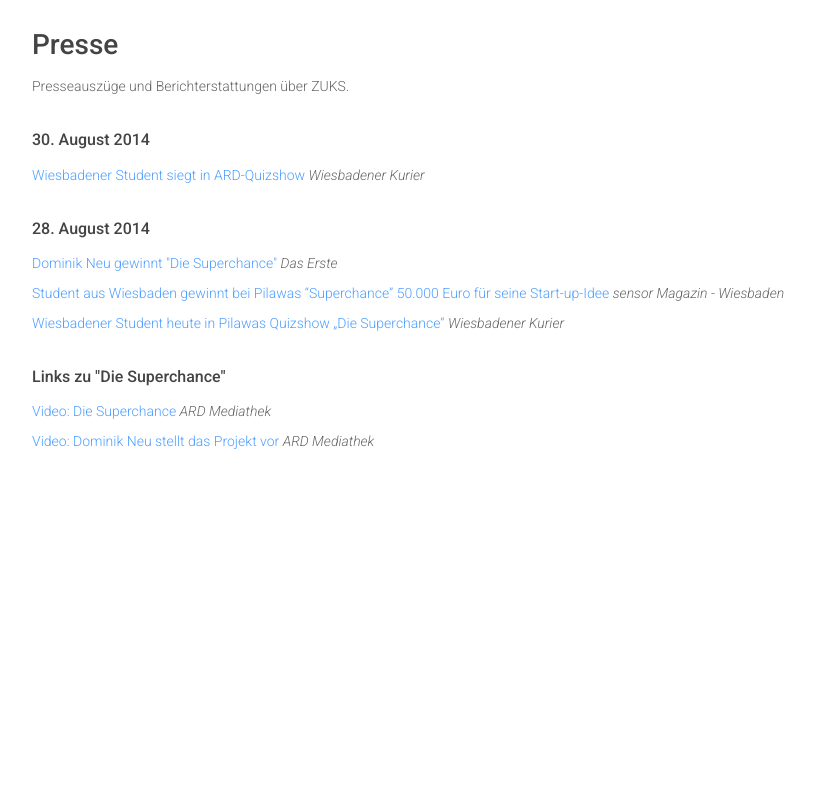
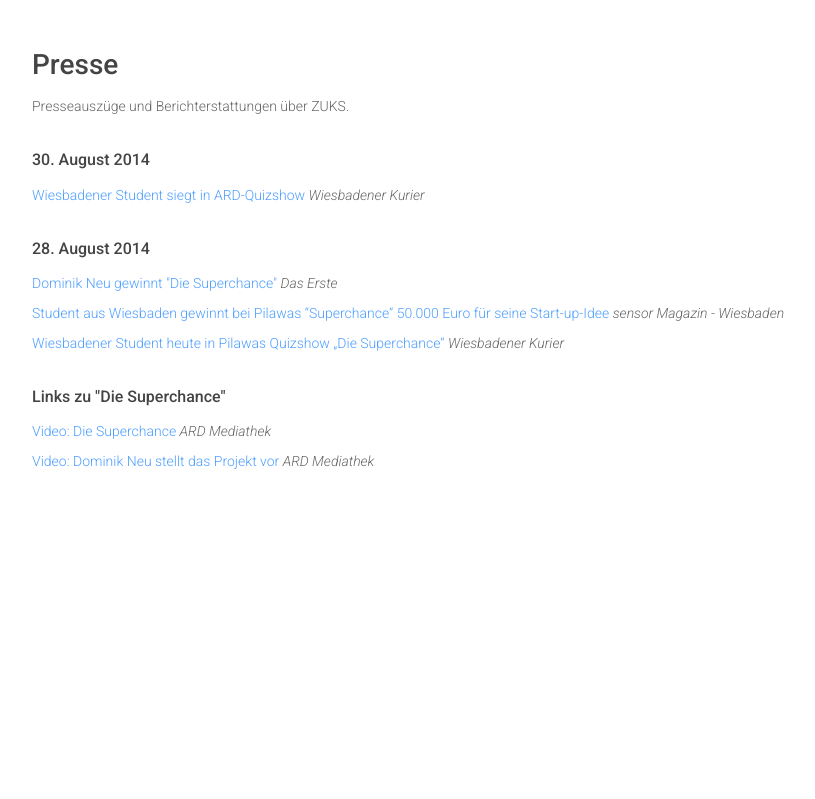
Before and after one commit to Eldorado234/zuks-django, a Django app: page /presse/ in a window 1280 px wide. Shown: the part 61-860 px from the top of the page, without its empty margins (38-853 px from the left). After the commit the page ends 530 px from the top, so only its background shows below. Run offline with Django 3.2, Linux system fonts and the light colour scheme; some libraries are stand-ins or nearby versions.

Commit message:
Fixed style problem in press

```diff
--- a/res/css/style.css
+++ b/res/css/style.css
@@ -922,10 +922,18 @@ html {
   height: 164px;
 }
 
+header.header {
+    height: 60px;
+}
+
 @media (max-width: 640px) {
   .header-logo-img {
     width: 350px;
     height: 96px;
+  }
+
+  header.header {
+      height: 50px;
   }
 }
 
@@ -1131,6 +1139,10 @@ h4.headline {
   padding-bottom: 50px;
 }
 
+.section:first-of-type {
+    padding-top: 50px;
+}
+
 .section.type-1 .form-control,
 .section.type-1 button {
   background-color: #f0f2f4;
@@ -1205,10 +1217,6 @@ html.no-touch img.forward {
   display: inline-block;
   padding-right: 10px;
   padding-bottom: 4px;
-}
-
-.impressum {
-  margin-top: 60px;
 }
 
 i.extern {
@@ -1308,6 +1316,8 @@ ul.errorlist {
   border-bottom: 1px dashed #4d9eff;
 }
 
+
+
 /*
 .testimonial {
   padding: 40px 40px 10px 40px;
--- a/templates/core/presse.html
+++ b/templates/core/presse.html
@@ -8,7 +8,7 @@
 
 {% block "menu" %}
   <li><a href="{% url "index" %}" class="back">ZUKS</a></li>
-  <li class="active"><a href="#impressum">Presse</a></li>
+  <li class="active"><a href="#presse">Presse</a></li>
 {% endblock "menu" %}
 
 {% block "mobile_menu" %}
@@ -16,13 +16,12 @@
       <a href="{% url "index" %}" class="back" data-toggle="collapse" data-target=".navbar-responsive-collapse">ZUKS</a>
   </li>
   <li class="active">
-      <a href="#impressum" data-toggle="collapse" data-target=".navbar-responsive-collapse">Presse</a>
+      <a href="#presse" data-toggle="collapse" data-target=".navbar-responsive-collapse">Presse</a>
   </li>
 {% endblock "mobile_menu" %}
 
 {% block "content" %}
-  <div class="jumper" id="impressum"></div>
-    <div class="section type-2 impressum">
+    <div class="section type-2 presse" id="presse">
         <div class="container">
             <h1>Presse</h1>
             <p>
```
